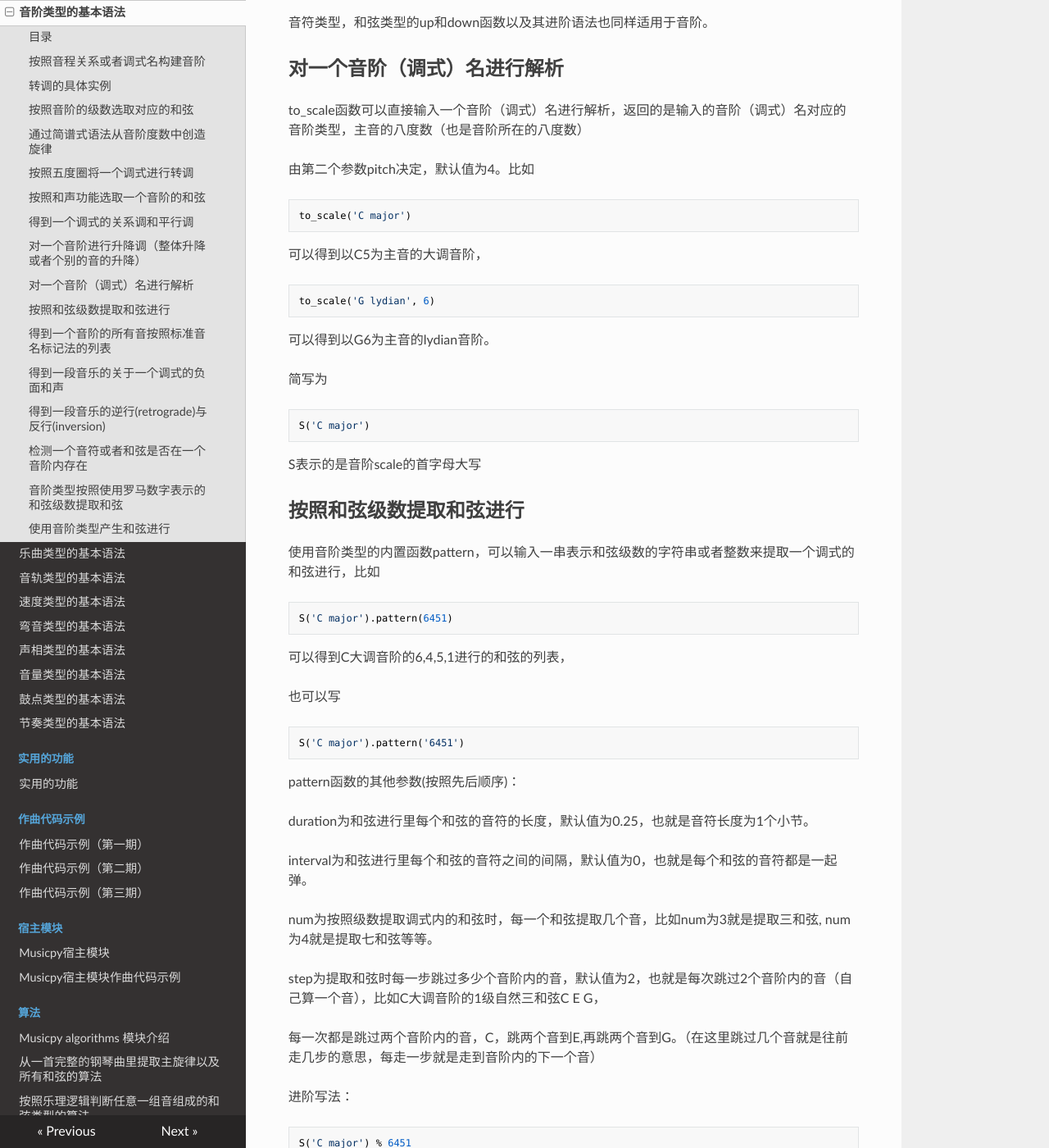
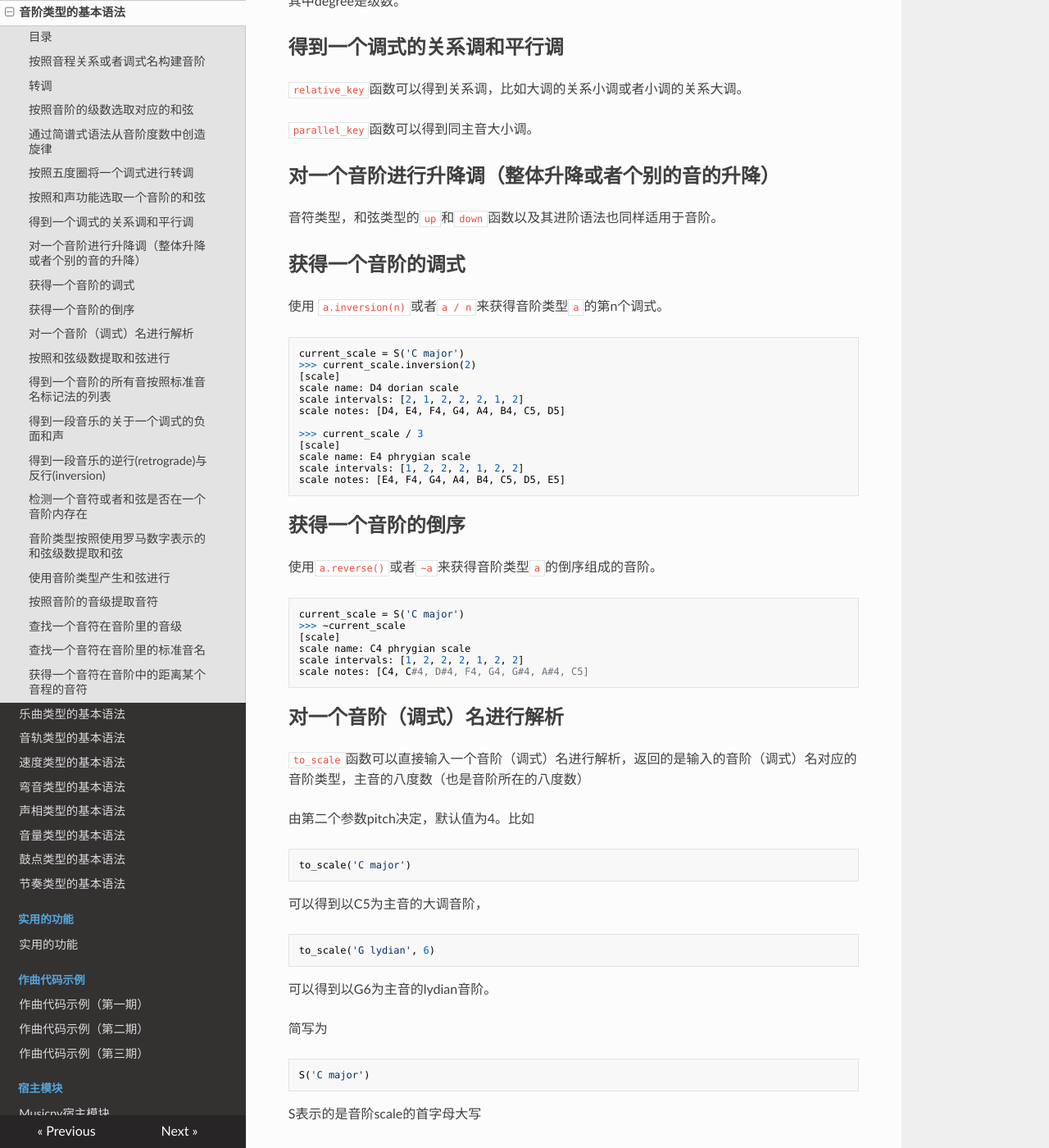
Before and after one commit to Rainbow-Dreamer/musicpy_docs_zh_CN, an MkDocs documentation site: the page built from docs/Basic syntax of scale type.md, in a window 1280 px wide and 1400 px high, scrolled down 4034 px. Shown: the whole window at 82% size. Built offline with MkDocs 1.6.1, drawn with Linux system fonts in a browser that asks for light colours; nearby versions of some CDN libraries; some of the changed text lies outside the part shown.

Commit message:
Update Basic syntax of scale type.md

````diff
--- a/docs/Basic syntax of scale type.md
+++ b/docs/Basic syntax of scale type.md
@@ -5,13 +5,15 @@
 ## 目录
 
 - [按照音程关系或者调式名构建音阶](#按照音程关系或者调式名构建音阶)
-- [转调的具体实例](#转调的具体实例)
+- [转调](#转调)
 - [按照音阶的级数选取对应的和弦](#按照音阶的级数选取对应的和弦)
 - [通过简谱式语法从音阶度数中创造旋律](#通过简谱式语法从音阶度数中创造旋律)
 - [按照五度圈将一个调式进行转调](#按照五度圈将一个调式进行转调)
 - [按照和声功能选取一个音阶的和弦](#按照和声功能选取一个音阶的和弦)
 - [得到一个调式的关系调和平行调](#得到一个调式的关系调和平行调)
 - [对一个音阶进行升降调（整体升降或者个别的音的升降）](#"对一个音阶进行升降调（整体升降或者个别的音的升降）")
+- [获得一个音阶的调式](#获得一个音阶的调式)
+- [获得一个音阶的倒序](#获得一个音阶的倒序)
 - [对一个音阶（调式）名进行解析](#"对一个音阶（调式）名进行解析")
 - [按照和弦级数提取和弦进行](#按照和弦级数提取和弦进行)
 - [得到一个音阶的所有音按照标准音名标记法的列表](#得到一个音阶的所有音按照标准音名标记法的列表)
@@ -20,12 +22,16 @@
 - [检测一个音符或者和弦是否在一个音阶内存在](#检测一个音符或者和弦是否在一个音阶内存在)
 - [音阶类型按照使用罗马数字表示的和弦级数提取和弦](#音阶类型按照使用罗马数字表示的和弦级数提取和弦)
 - [使用音阶类型产生和弦进行](#使用音阶类型产生和弦进行)
+- [按照音阶的音级提取音符](#按照音阶的音级提取音符)
+- [查找一个音符在音阶里的音级](#查找一个音符在音阶里的音级)
+- [查找一个音符在音阶里的标准音名](#查找一个音符在音阶里的标准音名)
+- [获得一个音符在音阶中的距离某个音程的音符](#获得一个音符在音阶中的距离某个音程的音符)
 
 
 
 ## 按照音程关系或者调式名构建音阶
 
-scale类（音阶类），这个类可以表示一个特定的音阶。
+音阶类型可以表示一个特定的音阶。
 
 使用这个类可以快速按照音的间隔来构建调式，比如大调的音的排列是全全半全全全半（全代表全音，半代表半音），
 
@@ -51,19 +57,25 @@ scale('C5', 'minor')
 
 得到以C5为根音的C小调音阶。
 
-在database.py里面的scaleTypes是所有musicpy自带的调式，用户也可以自己定制调式。
+在`database.py`里面的`scaleTypes`是所有musicpy自带的调式，用户也可以自己定制调式。
 
 
 
-## 转调的具体实例
+## 转调
 
-比如现在有一个音乐片段p是A大调，现在想转到A小调，那么就可以写:
+你可以使用音阶类型的`modulation`方法，将一个和弦类型从一个音阶转换成另一个音阶。例如，如果你有一个A大调的和弦类型，你想把它转换成A小调，你可以写：
 
 ```python
-p.modulation(scale('A', 'major'), scale('A', 'minor'))
+current_chord = chord('A,B,C#,D,E') % (1/8, 1/8)
+
+>>> current_chord
+chord(notes=[A4, B4, C#5, D5, E5], interval=[1/8, 1/8, 1/8, 1/8, 1/8], start_time=0)
+
+new_chord = current_chord.modulation(scale('A', 'major'), scale('A', 'minor'))
+
+>>> new_chord
+chord(notes=[A4, B4, C5, D5, E5], interval=[1/8, 1/8, 1/8, 1/8, 1/8], start_time=0)
 ```
-
-这样就把音乐片段p从A大调转到A小调啦~
 
 
 
@@ -152,7 +164,7 @@ chord( notes=[A#5, A5, F5, D5, C5, D5, A#4, A4, A#4, G3, ...], interval=[1/8, 1/
 
 ## 按照五度圈将一个调式进行转调
 
-fifth函数可以按照五度圈将当前的调式进行转调，其中的参数step是顺着五度圈移动多少步，如果step大于0，那么就会顺时针转调，如果step小于0则是逆时针转调。fourth函数同理，只是换成了四度圈。
+`fifth`函数可以按照五度圈将当前的调式进行转调，其中的参数step是顺着五度圈移动多少步，如果step大于0，那么就会顺时针转调，如果step小于0则是逆时针转调。`fourth`函数同理，只是换成了四度圈。
 
 
 
@@ -188,21 +200,57 @@ A.secondary_dom(degree)
 
 ## 得到一个调式的关系调和平行调
 
-relative_key函数可以得到关系调，比如大调的关系小调或者小调的关系大调。
+`relative_key`函数可以得到关系调，比如大调的关系小调或者小调的关系大调。
 
-parallel_key函数可以得到同主音大小调。
+`parallel_key`函数可以得到同主音大小调。
 
 
 
 ## 对一个音阶进行升降调（整体升降或者个别的音的升降）
 
-音符类型，和弦类型的up和down函数以及其进阶语法也同样适用于音阶。
+音符类型，和弦类型的`up`和`down`函数以及其进阶语法也同样适用于音阶。
+
+
+
+## 获得一个音阶的调式
+
+使用 `a.inversion(n)`或者`a / n`来获得音阶类型`a`的第n个调式。
+
+```python
+current_scale = S('C major')
+>>> current_scale.inversion(2)
+[scale]
+scale name: D4 dorian scale
+scale intervals: [2, 1, 2, 2, 2, 1, 2]
+scale notes: [D4, E4, F4, G4, A4, B4, C5, D5]
+
+>>> current_scale / 3
+[scale]
+scale name: E4 phrygian scale
+scale intervals: [1, 2, 2, 2, 1, 2, 2]
+scale notes: [E4, F4, G4, A4, B4, C5, D5, E5]
+```
+
+
+
+## 获得一个音阶的倒序
+
+使用`a.reverse()`或者`~a`来获得音阶类型`a`的倒序组成的音阶。
+
+```python
+current_scale = S('C major')
+>>> ~current_scale
+[scale]
+scale name: C4 phrygian scale
+scale intervals: [1, 2, 2, 2, 1, 2, 2]
+scale notes: [C4, C#4, D#4, F4, G4, G#4, A#4, C5]
+```
 
 
 
 ## 对一个音阶（调式）名进行解析
 
-to_scale函数可以直接输入一个音阶（调式）名进行解析，返回的是输入的音阶（调式）名对应的音阶类型，主音的八度数（也是音阶所在的八度数）
+`to_scale`函数可以直接输入一个音阶（调式）名进行解析，返回的是输入的音阶（调式）名对应的音阶类型，主音的八度数（也是音阶所在的八度数）
 
 由第二个参数pitch决定，默认值为4。比如
 
@@ -230,7 +278,7 @@ S表示的是音阶scale的首字母大写
 
 ## 按照和弦级数提取和弦进行
 
-使用音阶类型的内置函数pattern，可以输入一串表示和弦级数的字符串或者整数来提取一个调式的和弦进行，比如
+使用音阶类型的内置函数`pattern`，可以输入一串表示和弦级数的字符串或者整数来提取一个调式的和弦进行，比如
 
 ```python
 S('C major').pattern(6451)
@@ -244,17 +292,15 @@ S('C major').pattern(6451)
 S('C major').pattern('6451')
 ```
 
-pattern函数的其他参数(按照先后顺序)：
+`pattern`函数的其他参数(按照先后顺序)：
 
-duration为和弦进行里每个和弦的音符的长度，默认值为0.25，也就是音符长度为1个小节。
+* duration: 和弦进行里每个和弦的音符的长度，默认值为0.25，也就是音符长度为1个小节。
 
-interval为和弦进行里每个和弦的音符之间的间隔，默认值为0，也就是每个和弦的音符都是一起弹。
+* interval: 和弦进行里每个和弦的音符之间的间隔，默认值为0，也就是每个和弦的音符都是一起弹。
 
-num为按照级数提取调式内的和弦时，每一个和弦提取几个音，比如num为3就是提取三和弦, num为4就是提取七和弦等等。
+* num: 为按照级数提取调式内的和弦时，每一个和弦提取几个音，比如num为3就是提取三和弦, num为4就是提取七和弦等等。
 
-step为提取和弦时每一步跳过多少个音阶内的音，默认值为2，也就是每次跳过2个音阶内的音（自己算一个音），比如C大调音阶的1级自然三和弦C E G，
-
-每一次都是跳过两个音阶内的音，C，跳两个音到E,再跳两个音到G。（在这里跳过几个音就是往前走几步的意思，每走一步就是走到音阶内的下一个音）
+* step: 提取和弦时每一步跳过多少个音阶内的音，默认值为2，比如C大调音阶的1级自然三和弦C E G，每一次都是跳过两个音阶内的音，C，跳两个音到E, 再跳两个音到G。（在这里跳过几个音就是往前走几步的意思，每走一步就是走到音阶内的下一个音）
 
 进阶写法：
 
@@ -267,9 +313,7 @@ S('C major') % (6451, 1/2, 0)
 
 ## 得到一个音阶的所有音按照标准音名标记法的列表
 
-在我们表示一个音阶的时候，最常见的比如大调和小调音阶，我们通常会更喜欢用标准音名标记法来表示音阶里的每一个音符，  标准音名标记法就是一个七音的音阶里，
-C D E F G A B这7个字母一定都要出现一次，前面可以搭配升号，降号，重升号，重降号，还原号等等，  只要是等价于音阶里对应的音就行了，
-即使并不是像`A#`, `Eb`这样很自然的有升降号的音也没关系。举个例子，比如Eb大调音阶的音按照标准音名标记法来表示就是
+在我们表示一个音阶的时候，最常见的比如大调和小调音阶，我们通常会更喜欢用标准音名标记法来表示音阶里的每一个音符，  标准音名标记法就是一个七音的音阶里，C D E F G A B这7个字母一定都要出现一次，前面可以搭配升号，降号，重升号，重降号，还原号等等，  只要是等价于音阶里对应的音就行了，即使并不是像`A#`, `Eb`这样很自然的有升降号的音也没关系。举个例子，比如Eb大调音阶的音按照标准音名标记法来表示就是
 
 ```
 Eb, F, G, Ab, Bb, C, D
@@ -281,11 +325,7 @@ G#大调音阶的音按照标准音名标记法来表示就是
 G#, A#, B#, C#, D#, E#, Fx
 ```
 
-在musicpy里面，如果只是普通地用scale函数或者S函数构建音阶，那么这个音阶的音名就都是默认按照database.py里面的标准12音的音名标记法来表示，
-第一个音会按照你输入的音来表示，比如你输入`S('D# major')`第一个音就是`D#`，你输入`S('Eb major')`第一个音就是`Eb`，然后之后的音全部都是只有升号的音，
-比如`S('D# major')`的音是`scale notes: [D#4, F4, G4, G#4, A#4, C5, D5, D#5]`,
-`S('Gb major')`的音是`scale notes: [Gb4, G#4, A#4, B4, C#5, D#5, F5, F#5]`，这样的表示是为了尽量减少在处理音符类型上的运算量，尽量让
-音符名称有且仅有一种，让运算逻辑更加简洁。不过如果你想要得到音阶的按照标准音名标记法的音，可以使用音阶类型的内置函数standard，比如
+在musicpy里面，如果只是普通地用scale函数或者S函数构建音阶，那么这个音阶的音名就都是默认按照database.py里面的标准12音的音名标记法来表示，第一个音会按照你输入的音来表示，比如你输入`S('D# major')`第一个音就是`D#`，你输入`S('Eb major')`第一个音就是`Eb`，然后之后的音全部都是只有升号的音，比如`S('D# major')`的音是`scale notes: [D#4, F4, G4, G#4, A#4, C5, D5, D#5]`,`S('Gb major')`的音是`scale notes: [Gb4, G#4, A#4, B4, C#5, D#5, F5, F#5]`，这样的表示是为了尽量减少在处理音符类型上的运算量，尽量让音符名称有且仅有一种，让运算逻辑更加简洁。不过如果你想要得到音阶的按照标准音名标记法的音，可以使用音阶类型的内置函数`standard`，比如
 
 ```python
 >>> S('Gb major').standard()
@@ -302,7 +342,7 @@ G#, A#, B#, C#, D#, E#, Fx
 ['C', 'D', 'Eb', 'F', 'G', 'Ab', 'Bb']
 ```
 
-还有relative_note函数，接收两个参数，都是表示音名的字符串，可以返回后面的音名用标准音名标记法表示前面的音名。比如
+还有`relative_note`函数，接收两个参数，都是表示音名的字符串，可以返回后面的音名用标准音名标记法表示前面的音名。比如
 
 ```python
 >>> relative_note('C', 'D')
@@ -329,7 +369,9 @@ negtaive_harmony(S('C major'), a)
 
 得到的是和弦类型a按照C大调音阶的负面和声转换后的新的和弦类型。
 第1个参数是音阶类型，第2个参数是想要进行转换的和弦类型，第3个参数是转换后是否按照音从低到高的顺序重新排列（比如只是转换一个和弦的话，重新排列音高很重要），默认值为False，第4个参数是转换之后是否返回指定的调式的负面和声的映射字典，为True的时候，会直接返回映射字典，不会对和弦类型进行转换，默认值为False。
+
 此外，第2个参数可以不写，默认值为None，如果在第2个参数不写并且第4个参数为False的时候，会返回指定的调式的负面和声组成的音阶类型，也就是镜像音阶。
+
 另一种写法是
 
 ```python
@@ -364,8 +406,7 @@ a.pitch_inversion().retrograde()
 
 ## 检测一个音符或者和弦是否在一个音阶内存在
 
-如果我们想看某一个音符或者和弦是否包含在一个音阶内，我们可以使用`in`关键字进行判断，
-可以判断一个表示音符名称的字符串(音高可以不带)，音符类型或者和弦类型是否包含在一个音阶类型内，比如
+如果我们想看某一个音符或者和弦是否包含在一个音阶内，我们可以使用`in`关键字进行判断，可以判断一个表示音符名称的字符串(音高可以不带)，音符类型或者和弦类型是否包含在一个音阶类型内，比如
 
 ```python
 >>> print('A' in S('C major'))
@@ -460,3 +501,78 @@ chord(notes=[C4, E4, G4, B4, G4, C5, D5, A4, C5, E5, ...], interval=[1/8, 1/8, 1
 >>> Cmajor_scale.chord_progression(['1M7', '5sus', '6m7', '4M7'])
 chord(notes=[C4, E4, G4, B4, G4, C5, D5, A4, C5, E5, ...], interval=[0, 0, 0, 1/4, 0, 0, 1/4, 0, 0, 0, ...], start_time=0)
 ```
+
+
+
+## 按照音阶的音级提取音符
+
+你可以用音阶类型的方法`get_note_from_degree`来按照音阶的音级提取音符，返回的值为音符类型。
+
+```python
+get_note_from_degree(degree, pitch=None)
+
+# degree: 音阶的音级，从1开始，如果超过7则按照高八度来计算
+# pitch: 初始的八度数，如果不设置则使用音阶本身的八度
+
+current_scale = S('C major')
+
+>>> current_scale.get_note_from_degree(1)
+C4
+
+>>> current_scale.get_note_from_degree(9)
+D5
+
+>>> current_scale.get_note_from_degree(5, pitch=5)
+G5
+```
+
+
+
+## 查找一个音符在音阶里的音级
+
+你可以用音阶类型的方法`get_scale_degree`来查找一个音符在音阶里的音级，音符可以是字符串或者音符类型。
+
+```python
+current_scale = S('C major')
+
+>>> current_scale.get_scale_degree('G')
+5
+```
+
+
+
+## 查找一个音符在音阶里的标准音名
+
+```python
+current_scale = S('G# major')
+
+>>> current_scale.get_standard_notation('G')
+'Fx'
+```
+
+
+
+## 获得一个音符在音阶中的距离某个音程的音符
+
+你可以使用音阶类型的方法`get_note_with_interval`来获得一个音符在某个音阶中距离某个音程的音符。
+
+```python
+get_note_with_interval(current_note, interval, standard=False)
+
+# current_note: 用来计算的音符，可以是字符串或者音符类型
+
+# interval: 音程度数，从1开始，1表示一度
+
+# standard: 是否将返回值的音名对应到音阶的标准音名
+
+current_scale = S('C major')
+
+>>> current_scale.get_note_with_interval('C4', 3)
+E4
+
+>>> current_scale.get_note_with_interval('C4', 9)
+D5
+
+>>> current_scale.get_note_with_interval('C4', -5)
+F3
+```
````
